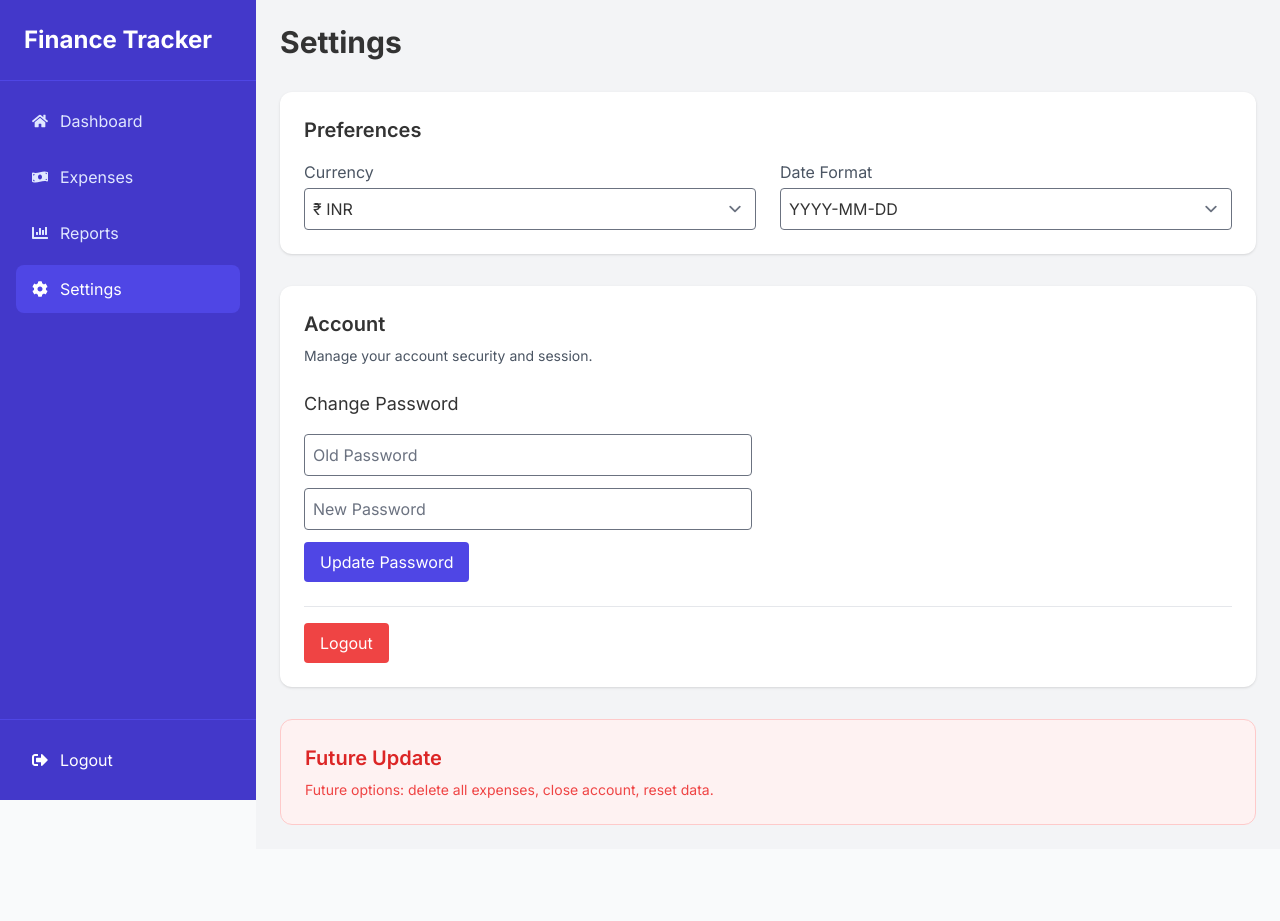
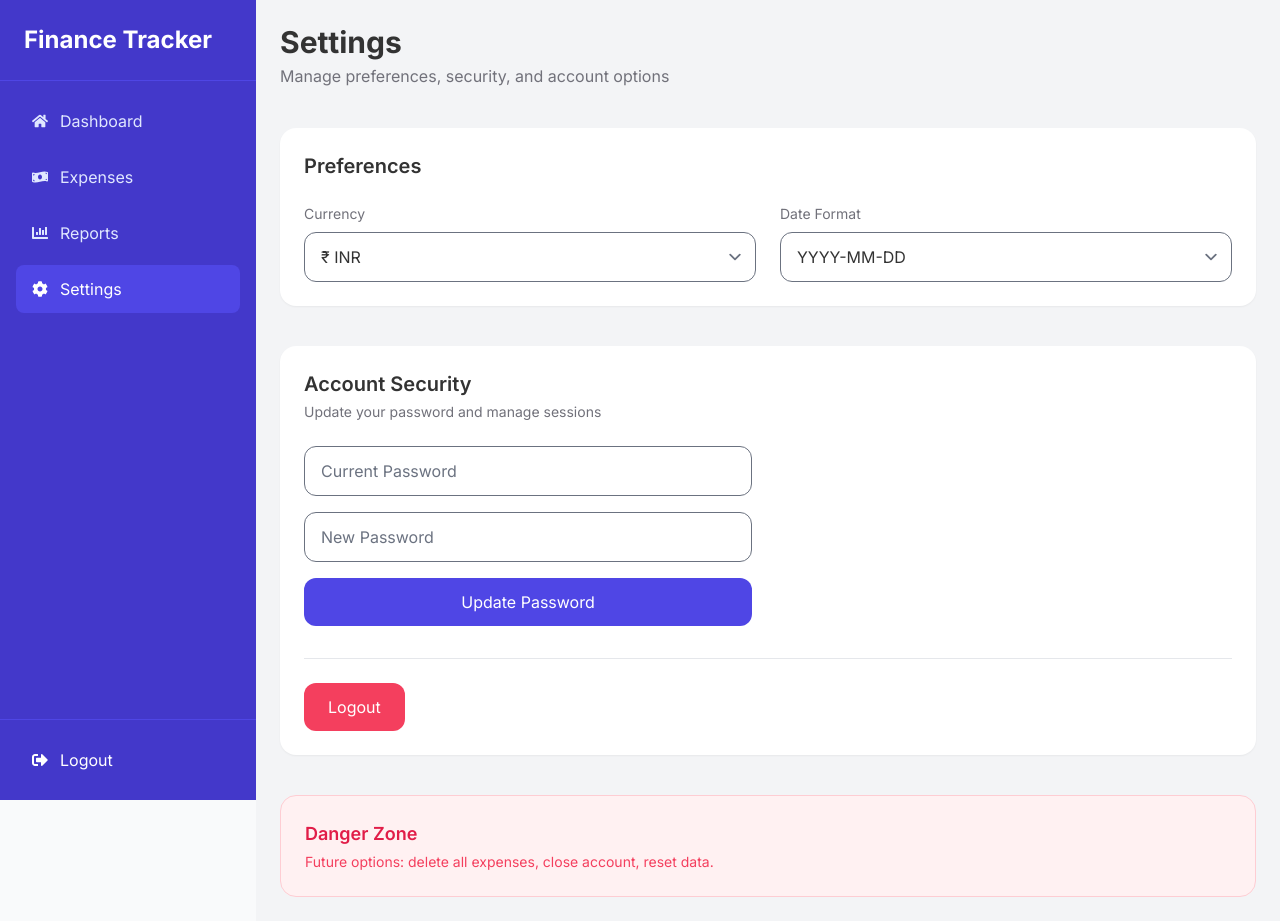
Before and after one commit to Quickaman/Finance-Tracker, a React (Vite) app in the folder Frontend/: page /settings in a window 1280 px wide. Before the commit the page ends 849 px from the top, so only its background shows below. Built offline with nearby package versions, Linux system fonts and the light colour scheme; no server answers; sample sign-in values are in the browser's storage.

Commit message:
Update Settings.jsx

```diff
--- a/Frontend/src/pages/Settings.jsx
+++ b/Frontend/src/pages/Settings.jsx
@@ -24,21 +24,29 @@ const [loading, setLoading] = useState(false);
   };
 
   return (
+    <div className="space-y-10 max-w-5xl">
+      {/* HEADER */}
       <div>
-      <h1 className="text-3xl font-bold mb-8">Settings</h1>
+        <h1 className="text-3xl font-bold">Settings</h1>
+        <p className="text-zinc-500 mt-1">
+          Manage preferences, security, and account options
+        </p>
+      </div>
 
       {/* PREFERENCES */}
-      <div className="bg-white p-6 rounded-xl shadow mb-8">
-        <h2 className="text-xl font-semibold mb-4">Preferences</h2>
+      <div className="bg-white rounded-2xl p-6 shadow-sm">
+        <h2 className="text-xl font-semibold mb-6">Preferences</h2>
 
         <div className="grid grid-cols-1 md:grid-cols-2 gap-6">
           {/* Currency */}
           <div>
-            <label className="block text-gray-600 mb-1">Currency</label>
+            <label className="block text-sm text-zinc-500 mb-2">
+              Currency
+            </label>
             <select
               value={currency}
               onChange={(e) => setCurrency(e.target.value)}
-              className="border p-2 rounded w-full"
+              className="w-full rounded-xl border px-4 py-3 focus:ring-2 focus:ring-indigo-500 outline-none"
             >
               <option value="₹">₹ INR</option>
               <option value="$">$ USD</option>
@@ -49,11 +57,13 @@ const [loading, setLoading] = useState(false);
 
           {/* Date Format */}
           <div>
-            <label className="block text-gray-600 mb-1">Date Format</label>
+            <label className="block text-sm text-zinc-500 mb-2">
+              Date Format
+            </label>
             <select
               value={dateFormat}
               onChange={(e) => setDateFormat(e.target.value)}
-              className="border p-2 rounded w-full"
+              className="w-full rounded-xl border px-4 py-3 focus:ring-2 focus:ring-indigo-500 outline-none"
             >
               <option value="YYYY-MM-DD">YYYY-MM-DD</option>
               <option value="DD-MM-YYYY">DD-MM-YYYY</option>
@@ -63,23 +73,19 @@ const [loading, setLoading] = useState(false);
         </div>
       </div>
 
-      {/* ACCOUNT */}
-<div className="bg-white p-6 rounded-xl shadow mb-8">
-  <h2 className="text-xl font-semibold mb-2">Account</h2>
-
-  <p className="text-gray-600 text-sm mb-6">
-    Manage your account security and session.
+      {/* ACCOUNT SECURITY */}
+      <div className="bg-white rounded-2xl p-6 shadow-sm">
+        <h2 className="text-xl font-semibold mb-1">Account Security</h2>
+        <p className="text-sm text-zinc-500 mb-6">
+          Update your password and manage sessions
         </p>
 
         {/* CHANGE PASSWORD */}
-  <div className="mb-6">
-    <h3 className="text-lg font-medium mb-4">Change Password</h3>
-
-    <div className="space-y-3 max-w-md">
+        <div className="max-w-md space-y-4">
           <input
             type="password"
-        placeholder="Old Password"
-        className="border p-2 rounded w-full"
+            placeholder="Current Password"
+            className="w-full rounded-xl border px-4 py-3 focus:ring-2 focus:ring-indigo-500 outline-none"
             value={oldPassword}
             onChange={(e) => setOldPassword(e.target.value)}
           />
@@ -87,7 +93,7 @@ const [loading, setLoading] = useState(false);
           <input
             type="password"
             placeholder="New Password"
-        className="border p-2 rounded w-full"
+            className="w-full rounded-xl border px-4 py-3 focus:ring-2 focus:ring-indigo-500 outline-none"
             value={newPassword}
             onChange={(e) => setNewPassword(e.target.value)}
           />
@@ -106,37 +112,37 @@ const [loading, setLoading] = useState(false);
                 setOldPassword("");
                 setNewPassword("");
               } catch (err) {
-            alert(err.response?.data?.message || "Failed to update password");
+                alert(
+                  err.response?.data?.message ||
+                    "Failed to update password"
+                );
               } finally {
                 setLoading(false);
               }
             }}
-        className="bg-indigo-600 text-white px-4 py-2 rounded hover:bg-indigo-700 disabled:opacity-50"
+            className="w-full bg-indigo-600 text-white py-3 rounded-xl hover:bg-indigo-700 transition disabled:opacity-50"
           >
             {loading ? "Updating..." : "Update Password"}
           </button>
         </div>
-  </div>
 
         {/* LOGOUT */}
-  <div className="border-t pt-4">
+        <div className="border-t mt-8 pt-6">
           <button
             onClick={handleLogout}
-      className="bg-red-500 text-white px-4 py-2 rounded hover:bg-red-600"
+            className="bg-rose-500 text-white px-6 py-3 rounded-xl hover:bg-rose-600 transition"
           >
             Logout
           </button>
         </div>
       </div>
 
-
-
       {/* DANGER ZONE */}
-      <div className="bg-red-50 p-6 rounded-xl border border-red-200">
-        <h2 className="text-xl font-semibold text-red-600 mb-2">
-          Future Update
+      <div className="bg-rose-50 border border-rose-200 rounded-2xl p-6">
+        <h2 className="text-lg font-semibold text-rose-600 mb-1">
+          Danger Zone
         </h2>
-        <p className="text-sm text-red-500">
+        <p className="text-sm text-rose-500">
           Future options: delete all expenses, close account, reset data.
         </p>
       </div>
```
Lines whose indentation alone changed are shown as unchanged.
